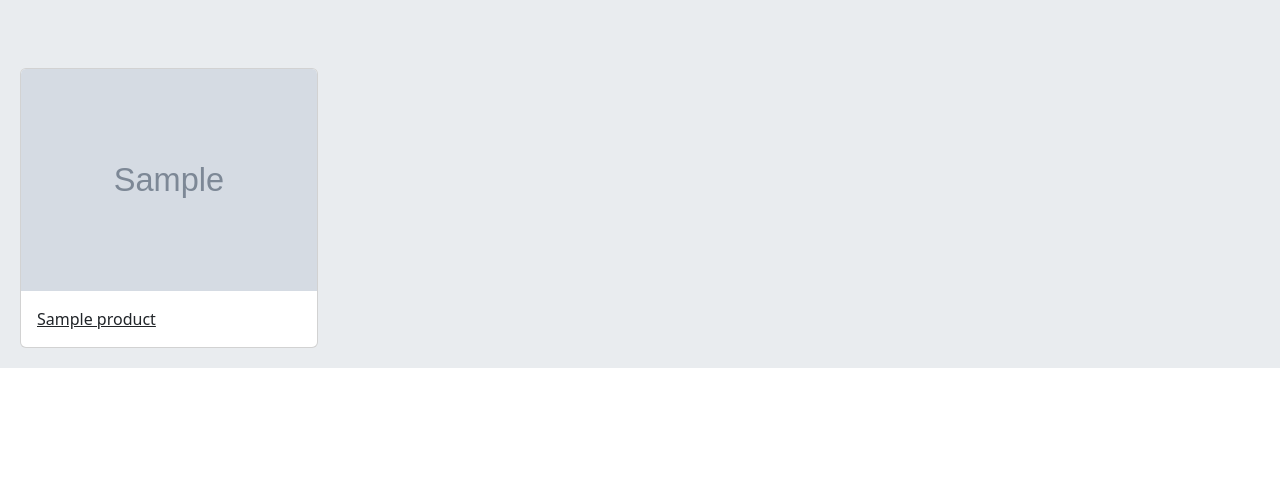
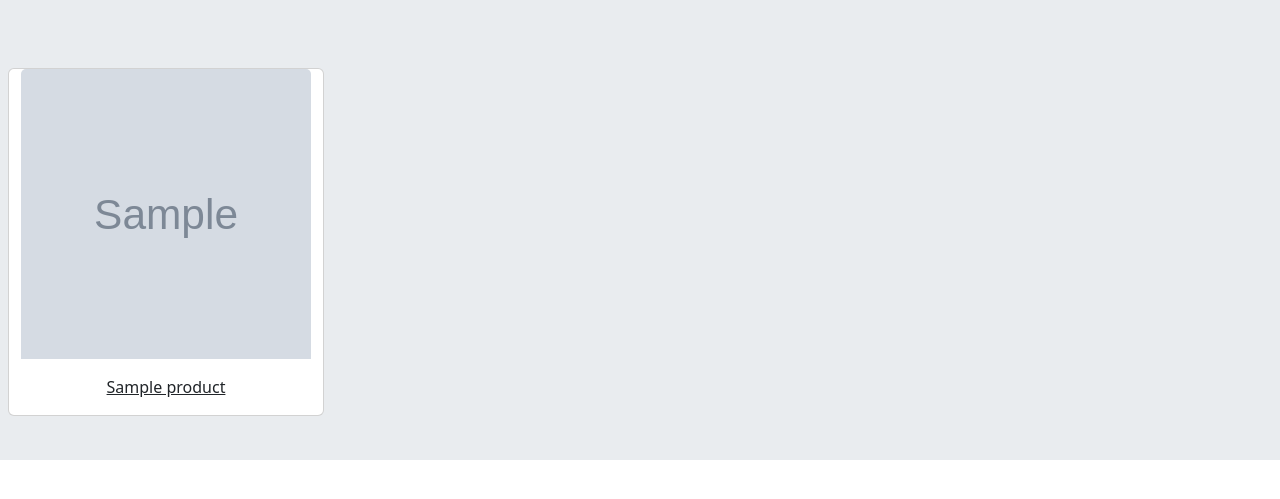
Before and after one commit to mohamadmahvash/django-shop, a Django app: page / in a window 1280 px wide. Shown: the part 56-555 px from the top of the page. Run offline with Django 5.2, Linux system fonts and the light colour scheme; tables that the repository leaves empty hold one stand-in row (values such as "Sample post"); grey boxes marked "Sample" are stand-in pictures; some libraries are stand-ins or nearby versions.

Commit message:
change style

```diff
--- a/home/templates/home/index.html
+++ b/home/templates/home/index.html
@@ -5,14 +5,16 @@
 
     {% load_categories categories %}
     <br><br>
-
-    {% for product in products %}
-        <div class="card" style="width: 24%; display: inline-block">
-            <a href="{{ product.get_absolute_url }}"><img src="{{ product.image.url }}" alt="{{ product.slug }} image"
-                                                          class="card-img-top"></a>
-            <div class="card-body">
-                <a href="{{ product.get_absolute_url }}" class="card-title">{{ product.name }}</a>
+    <div class="row">
+        {% for product in products %}
+            <div class="card col-md-3 mb-4">
+                <a href="{{ product.get_absolute_url }}"><img src="{{ product.image.url }}"
+                                                              alt="{{ product.slug }}"
+                                                              class="card-img-top product-img"></a>
+                <div class="card-body text-center">
+                    <a href="{{ product.get_absolute_url }}" class="card-title red">{{ product.name }}</a>
+                </div>
             </div>
-        </div>
-    {% endfor %}
+        {% endfor %}
+    </div>
 {% endblock content %}
--- a/static/css/base.css
+++ b/static/css/base.css
@@ -3,3 +3,9 @@
     margin-bottom: 20px;
     background-color: #e9ecef;
 }
+
+.product-img {
+    width: 100%;
+    aspect-ratio: 1 / 1;
+    object-fit: cover;
+}
--- a/templates/base.html
+++ b/templates/base.html
@@ -8,7 +8,6 @@
     <link href="https://cdn.jsdelivr.net/npm/bootstrap@5.3.8/dist/css/bootstrap.min.css" rel="stylesheet"
           integrity="sha384-sRIl4kxILFvY47J16cr9ZwB07vP4J8+LH7qKQnuqkuIAvNWLzeN8tE5YBujZqJLB" crossorigin="anonymous">
     <link rel="stylesheet" href="https://cdnjs.cloudflare.com/ajax/libs/font-awesome/4.7.0/css/font-awesome.min.css">
-    {% block extra_headers %} {% endblock %}
     <link rel="stylesheet" href="{% static 'css/base.css' %}">
 </head>
 <body>
```
